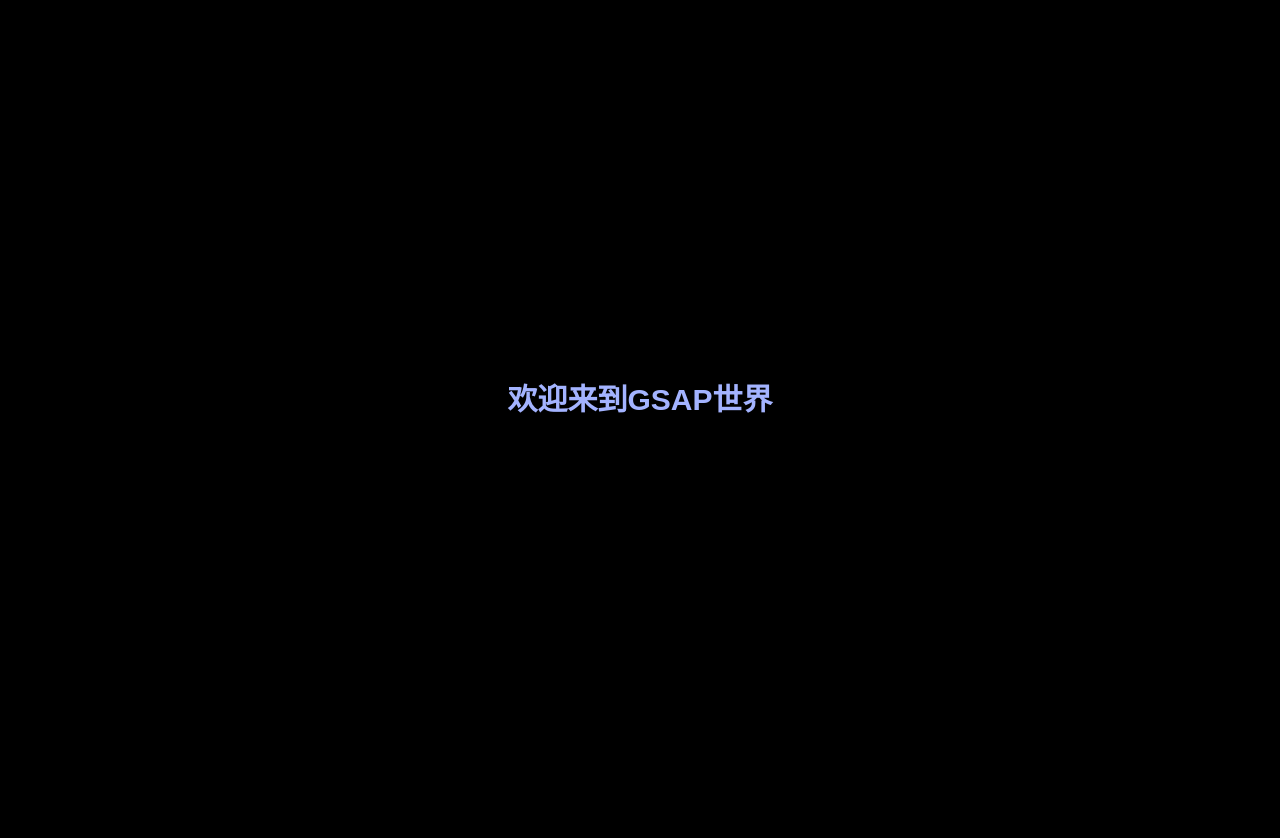
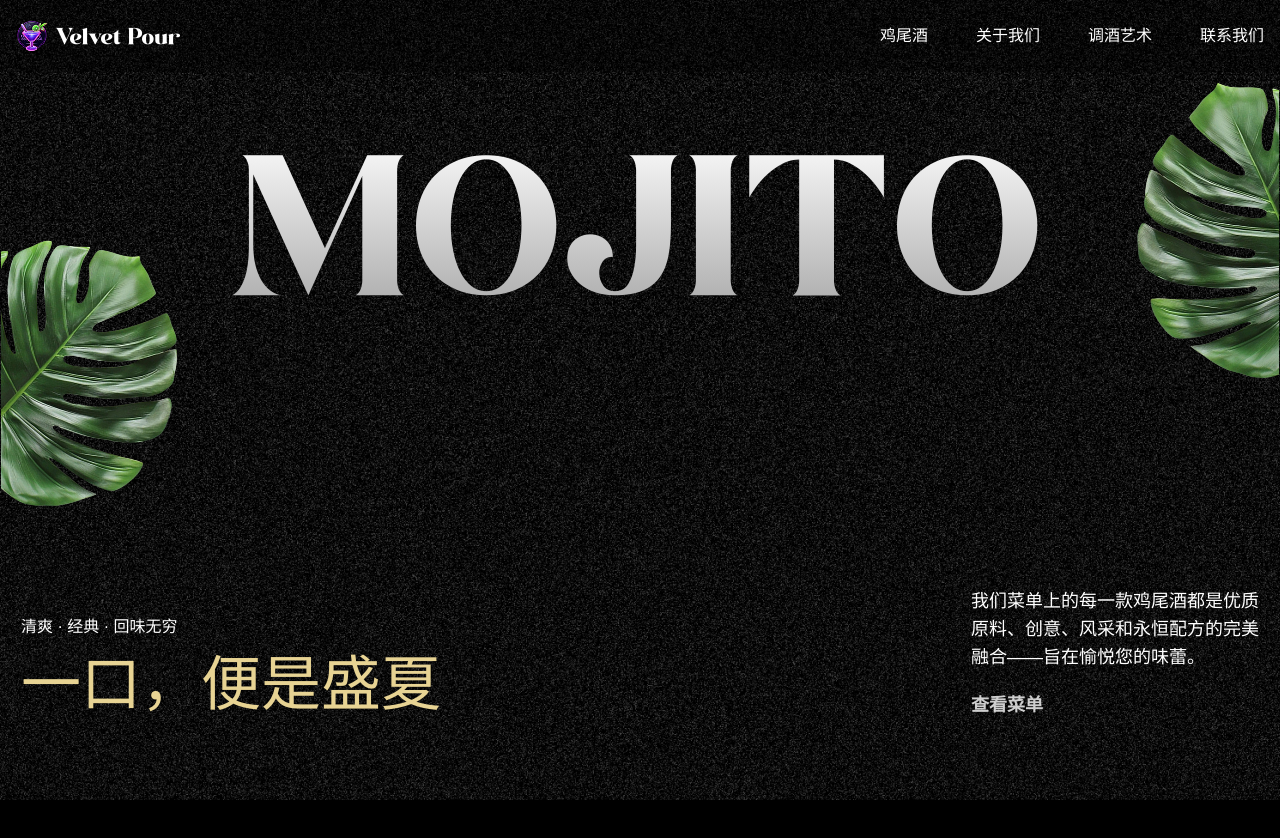
Before and after one commit to ayuxinyi/gsap-hero-01, a React (Vite) app: page / in a window 1280 px wide. Shown: the top 838 px of the page. Before the commit the page ends 800 px from the top, so only its background shows below. Built offline with nearby package versions, Linux system fonts and the light colour scheme; a web font is replaced by a local one.

Commit message:
feat: 添加首页导航栏和英雄区域组件，更新页面元数据与样式

```diff
--- a/index.html
+++ b/index.html
@@ -1,10 +1,10 @@
-<!doctype html>
-<html lang="en">
+<!DOCTYPE html>
+<html lang="zh-CN">
   <head>
     <meta charset="UTF-8" />
-    <link rel="icon" type="image/svg+xml" href="/vite.svg" />
+    <link rel="icon" type="image/svg+xml" href="/images/logo.png" />
     <meta name="viewport" content="width=device-width, initial-scale=1.0" />
-    <title>homepage-01</title>
+    <title>Velvet Pour</title>
   </head>
   <body>
     <div id="root"></div>
--- a/src/App.tsx
+++ b/src/App.tsx
@@ -1,15 +1,19 @@
 import gsap from "gsap";
 import { ScrollTrigger } from "gsap/ScrollTrigger";
 import { SplitText } from "gsap/SplitText";
+import { Navbar } from "./components/hero/nav-bar";
+import Hero from "./components/hero/hero";
 
 // 注册滚动触发器插件以及文本分割插件，使它们在全局范围内可用，我们只需要在应用程序的入口文件中注册一次即可。
 gsap.registerPlugin(ScrollTrigger, SplitText);
 
 const App = () => {
   return (
-    <div className="flex-center h-[100vh]">
-      <h1 className="text-3xl text-indigo-300 font-bold">欢迎来到GSAP世界</h1>
-    </div>
+    <main>
+      <Navbar />
+      <Hero />
+      <div className="h-dvh bg-black"></div>
+    </main>
   );
 };
 export default App;
--- /dev/null
+++ b/src/components/hero/hero.tsx
@@ -0,0 +1,74 @@
+import { useGSAP } from "@gsap/react";
+import gsap from "gsap";
+import { SplitText } from "gsap/SplitText";
+
+const Hero = () => {
+  useGSAP(() => {
+    const heroSplit = new SplitText(".title", {
+      // 文字分割方式，这里是分割成字符和单词
+      type: "chars,words",
+    });
+    const paragraphSplit = new SplitText(".subtitle", {
+      // 段落分割方式，这里是分割成行
+      type: "lines",
+    });
+    // 遍历所有字符，添加渐变类名
+    heroSplit.chars.forEach(char => char.classList.add("text-gradient"));
+    gsap.from(heroSplit.chars, {
+      // 从底部开始动画
+      yPercent: 100,
+      duration: 1.8,
+      ease: "expo.out",
+      stagger: 0.06,
+    });
+    gsap.from(paragraphSplit.lines, {
+      opacity: 0,
+      yPercent: 100,
+      duration: 1.8,
+      ease: "expo.out",
+      stagger: 0.06,
+      // 它将在上一个动画完成后延迟 1 秒开始
+      delay: 1,
+    });
+  }, []);
+
+  return (
+    <>
+      <section id="hero" className="noisy">
+        <h1 className="title">MOJITO</h1>
+        <img
+          src="/images/hero-left-leaf.png"
+          alt="一片绿色的叶子在窗口的左下方"
+          className="left-leaf"
+        />
+        <img
+          src="/images/hero-right-leaf.png"
+          alt="一片绿色的叶子在窗口的右下方"
+          className="right-leaf"
+        />
+        <div className="body">
+          <div className="content">
+            <div className="space-y-5 hidden md:block">
+              <p>清爽 · 经典 · 回味无穷</p>
+              <p className="subtitle">
+                {/* Sip the Spirit <br /> of Summer */}
+                一口，便是盛夏
+              </p>
+            </div>
+            <div className="view-cocktails">
+              <p className="subtitle">
+                我们菜单上的每一款鸡尾酒都是优质
+                <br />
+                原料、创意、风采和永恒配方的完美
+                <br />
+                融合——旨在愉悦您的味蕾。
+              </p>
+              <a href="#cocktails">查看菜单</a>
+            </div>
+          </div>
+        </div>
+      </section>
+    </>
+  );
+};
+export default Hero;
--- /dev/null
+++ b/src/components/hero/nav-bar.tsx
@@ -0,0 +1,47 @@
+import { useGSAP } from "@gsap/react";
+import { NAV_LINKS } from "../../constants";
+import gsap from "gsap";
+
+export const Navbar = () => {
+  useGSAP(() => {
+    const navTween = gsap.timeline({
+      scrollTrigger: {
+        trigger: "nav",
+        // 第一个参数指的是元素的位置，第二个参数指的是视口的位置，当元素的底部到达视口顶部时，就会触发动画
+        // 意思就是，滚动时，如果元素的底部到达窗口顶部了，就会触发动画
+        start: "bottom top",
+      },
+    });
+    navTween.fromTo(
+      "nav",
+      {
+        backgroundColor: "transparent",
+      },
+      {
+        backgroundColor: "#00000050",
+        backgroundFilter: "blur(10px)",
+        WebkitBackdropFilter: "blur(10px)",
+        duration: 1,
+        ease: "power1.inOut",
+      }
+    );
+  }, []);
+
+  return (
+    <nav>
+      <div className="px-4">
+        <a href="#home" className="flex items-center gap-2">
+          <img src="/images/logo.png" alt="一张鸡尾酒的logo图片" />
+          <h1>Velvet Pour</h1>
+        </a>
+        <ul>
+          {NAV_LINKS.map(link => (
+            <li key={link.id}>
+              <a href={`#${link.id}`}>{link.title}</a>
+            </li>
+          ))}
+        </ul>
+      </div>
+    </nav>
+  );
+};
--- /dev/null
+++ b/src/constants/index.ts
@@ -0,0 +1,163 @@
+const NAV_LINKS = [
+  { id: "cocktails", title: "鸡尾酒" },
+  { id: "about", title: "关于我们" },
+  { id: "work", title: "调酒艺术" },
+  { id: "contact", title: "联系我们" },
+];
+
+const COCK_TAIL_LISTS = [
+  {
+    name: "Chapel Hill Shiraz",
+    country: "澳大利亚",
+    detail: "经典款",
+    price: "$10",
+  },
+  {
+    name: "Caten Malbee",
+    country: "澳大利亚",
+    detail: "经典款",
+    price: "$49",
+  },
+  {
+    name: "Rhino 淡色艾尔",
+    country: "加拿大",
+    detail: "750 毫升",
+    price: "$20",
+  },
+  {
+    name: "爱尔兰健力士",
+    country: "爱尔兰",
+    detail: "600 毫升",
+    price: "$29",
+  },
+];
+
+const MOCK_TAIL_LISTS = [
+  {
+    name: "热带绽放",
+    country: "美国",
+    detail: "经典款",
+    price: "$10",
+  },
+  {
+    name: "百香薄荷",
+    country: "美国",
+    detail: "经典款",
+    price: "$49",
+  },
+  {
+    name: "柑橘光辉",
+    country: "加拿大",
+    detail: "750 毫升",
+    price: "$20",
+  },
+  {
+    name: "薰衣草气泡",
+    country: "爱尔兰",
+    detail: "600 毫升",
+    price: "$29",
+  },
+];
+
+const PROFILE_LISTS = [
+  { imgPath: "/images/profile1.png" },
+  { imgPath: "/images/profile2.png" },
+  { imgPath: "/images/profile3.png" },
+  { imgPath: "/images/profile4.png" },
+];
+
+const FEATURE_LISTS = [
+  "风味比例恰到好处",
+  "精致装饰，赏心悦目",
+  "每一杯都冰爽适口",
+  "专业调制，摇匀呈现",
+];
+
+const GOOD_LISTS = [
+  "精选优质原料",
+  "独家调制工艺",
+  "现场调酒艺术呈现",
+  "新鲜捣制，层次分明",
+];
+
+const STORE_INFO = {
+  heading: "门店地址",
+  address: "美国加州洛杉矶 Raq 大道 456 号 404 室，邮编 90210",
+  contact: {
+    phone: "(555) 987-6543",
+    email: "hello@jsmcocktail.com",
+  },
+};
+
+const OPENING_HOURS = [
+  { day: "周一至周四", time: "11:00 – 24:00" },
+  { day: "周五", time: "11:00 – 凌晨 2:00" },
+  { day: "周六", time: "09:00 – 凌晨 2:00" },
+  { day: "周日", time: "09:00 – 凌晨 1:00" },
+];
+
+const SOCIALS = [
+  {
+    name: "Instagram",
+    icon: "/images/insta.png",
+    url: "#",
+  },
+  {
+    name: "X（原 Twitter）",
+    icon: "/images/x.png",
+    url: "#",
+  },
+  {
+    name: "Facebook",
+    icon: "/images/fb.png",
+    url: "#",
+  },
+];
+
+const SLIDER_LISTS = [
+  {
+    id: 1,
+    name: "经典莫吉托",
+    image: "/images/drink1.png",
+    title: "简单配方，浓郁风味",
+    description:
+      "以龙舌兰、青柠汁和橙味利口酒调制而成，风味鲜明，清爽易饮。杯口加盐，更添夏夜氛围。",
+  },
+  {
+    id: 2,
+    name: "树莓莫吉托",
+    image: "/images/drink2.png",
+    title: "清爽经典，百喝不腻",
+    description:
+      "经典玛格丽特融合酸爽青柠、顺滑龙舌兰与恰到好处的甜味。无论摇制、冰沙或加冰，都同样清新。",
+  },
+  {
+    id: 3,
+    name: "紫罗兰微风",
+    image: "/images/drink3.png",
+    title: "简单原料，层次风味",
+    description:
+      "以龙舌兰、青柠汁和橙味利口酒调制，口感平衡，风味十足，是夏日夜晚的理想之选。",
+  },
+  {
+    id: 4,
+    name: "蓝橙莫吉托",
+    image: "/images/drink4.png",
+    title: "匠心调制，倾注热情",
+    description:
+      "每一杯都精选新鲜原料，用心调制，无论庆祝时刻或放松小酌，都恰到好处。",
+  },
+];
+
+export {
+  NAV_LINKS,
+  COCK_TAIL_LISTS,
+  MOCK_TAIL_LISTS,
+  PROFILE_LISTS,
+  FEATURE_LISTS,
+  GOOD_LISTS,
+  STORE_INFO,
+  OPENING_HOURS,
+  SOCIALS,
+  SLIDER_LISTS,
+};
--- a/src/index.css
+++ b/src/index.css
@@ -78,7 +78,7 @@
       @apply flex md:flex-row flex-col md:justify-between items-center gap-5 py-5 lg:px-0 px-5 container mx-auto;
     }
 
-    p {
+    h1 {
       @apply font-modern-negra text-3xl -mb-2;
     }
 
```
